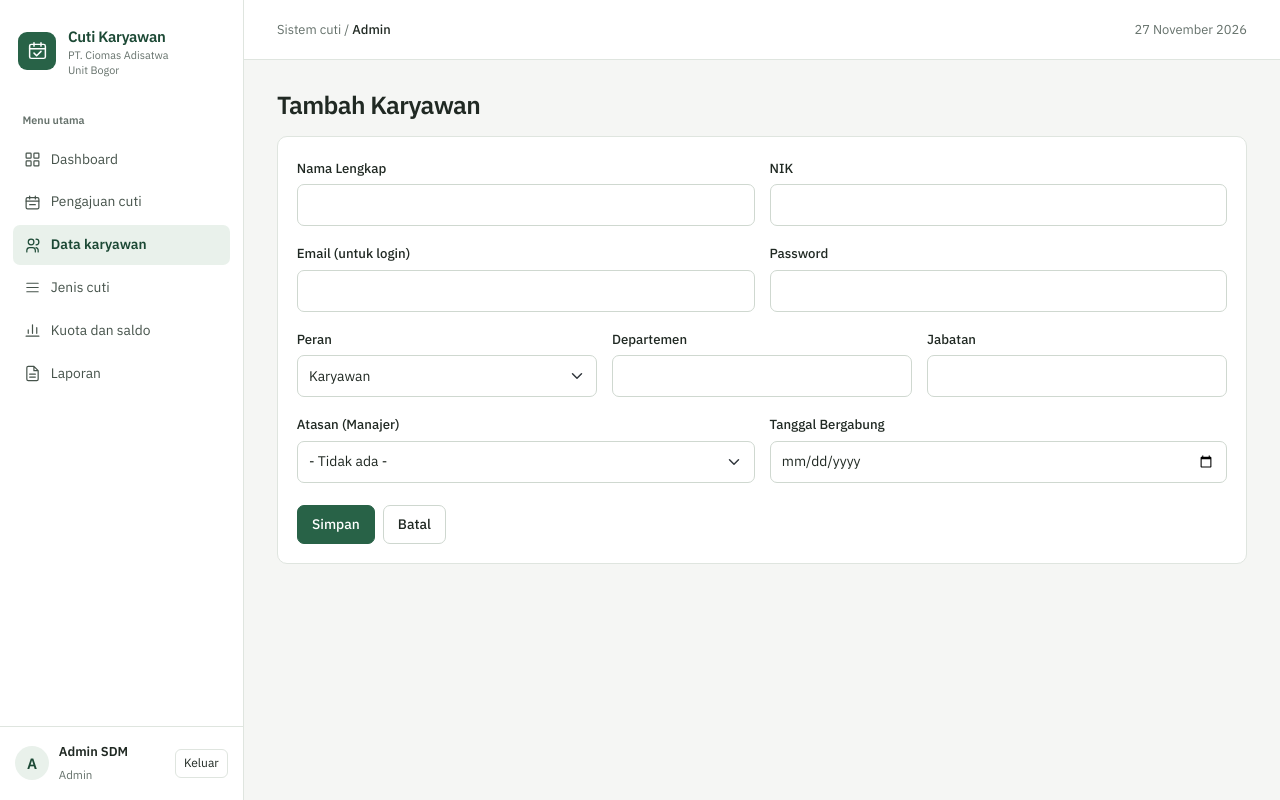
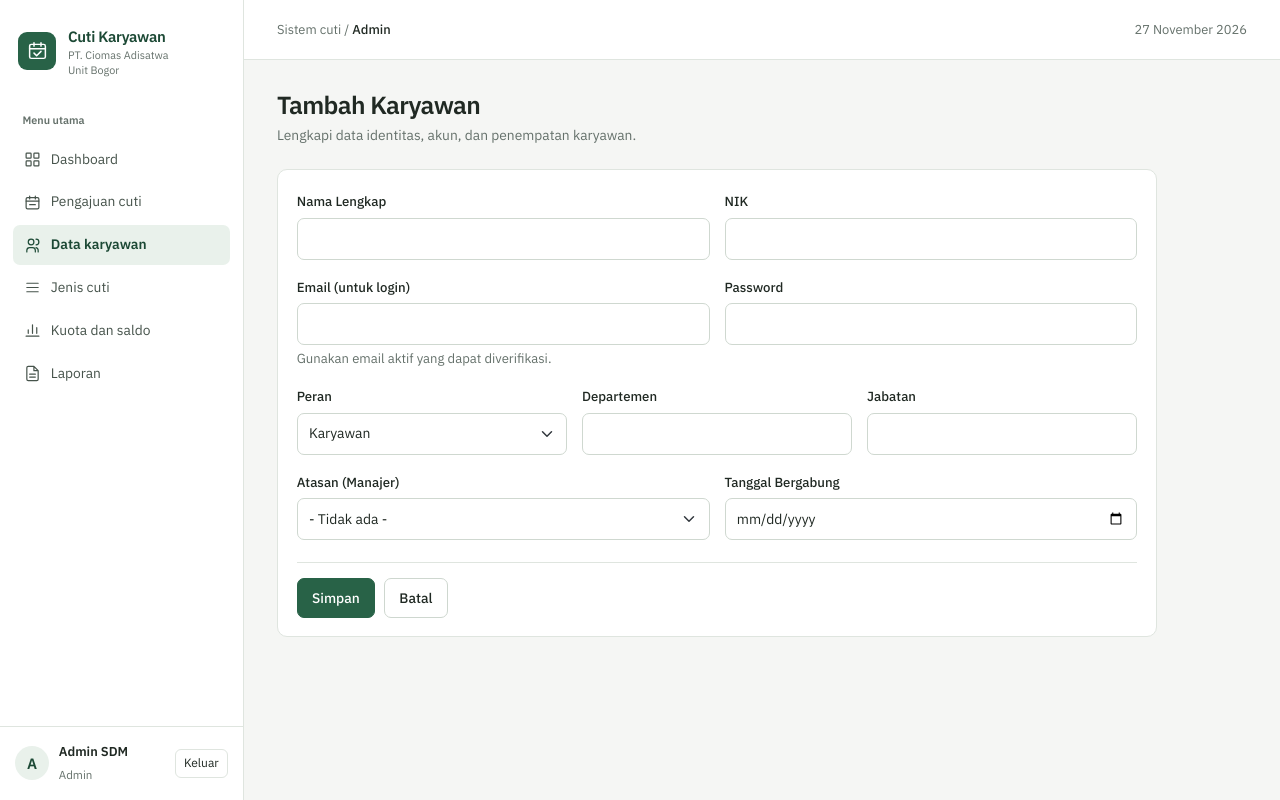
Before and after one commit to fadhilaryasatya123-oss/karyawan, a Laravel app: page /admin/karyawan/create in a window 1280 px wide. Run offline with Laravel 12, Linux system fonts and the light colour scheme; a user stored in the database is signed in; data comes from the database, SQL or seed files in the repository.

Commit message:
Polish HR forms, tables, history and reporting screens

```diff
--- a/resources/views/admin/jenis-cuti/index.blade.php
+++ b/resources/views/admin/jenis-cuti/index.blade.php
@@ -1,8 +1,8 @@
 @extends('layouts.app')
 @section('title', 'Jenis Cuti')
 @section('content')
-<div class="d-flex justify-content-between align-items-center mb-3">
-    <h4 class="mb-0">Jenis Cuti</h4>
+<div class="page-head">
+    <div><h4>Jenis Cuti</h4><p class="page-description">Kelola kategori cuti dan kuota tahunan.</p></div>
     <a href="{{ route('admin.jenis-cuti.create') }}" class="btn btn-primary">Tambah Jenis Cuti</a>
 </div>
 <div class="card"><div class="table-responsive"><table class="table mb-0">
--- a/resources/views/admin/karyawan/form.blade.php
+++ b/resources/views/admin/karyawan/form.blade.php
@@ -1,40 +1,40 @@
 @extends('layouts.app')
 @section('title', $karyawan ? 'Ubah Karyawan' : 'Tambah Karyawan')
 @section('content')
-<h4 class="mb-3">{{ $karyawan ? 'Ubah' : 'Tambah' }} Karyawan</h4>
-<div class="card"><div class="card-body">
+<div class="page-head"><div><h4>{{ $karyawan ? 'Ubah' : 'Tambah' }} Karyawan</h4><p class="page-description">Lengkapi data identitas, akun, dan penempatan karyawan.</p></div></div>
+<div class="card form-panel"><div class="card-body">
 <form method="POST" action="{{ $karyawan ? route('admin.karyawan.update', $karyawan) : route('admin.karyawan.store') }}">
     @csrf @if($karyawan) @method('PUT') @endif
     <div class="row g-3">
-        <div class="col-md-6"><label class="form-label">Nama Lengkap</label>
-            <input name="nama_lengkap" class="form-control" value="{{ old('nama_lengkap', $karyawan->nama_lengkap ?? '') }}" required></div>
-        <div class="col-md-6"><label class="form-label">NIK</label>
-            <input name="nik" class="form-control" value="{{ old('nik', $karyawan->nik ?? '') }}" required></div>
-        <div class="col-md-6"><label class="form-label">Email (untuk login)</label>
-            <input type="email" name="email" class="form-control" value="{{ old('email', $karyawan->user->email ?? '') }}" required></div>
-        <div class="col-md-6"><label class="form-label">Password {{ $karyawan ? '(kosongkan jika tidak diubah)' : '' }}</label>
-            <input type="password" name="password" class="form-control" {{ $karyawan ? '' : 'required' }}></div>
-        <div class="col-md-4"><label class="form-label">Peran</label>
-            <select name="role" class="form-select" required>
+        <div class="col-md-6"><label class="form-label" for="field-nama_lengkap-main">Nama Lengkap</label>
+            <input id="field-nama_lengkap-main" name="nama_lengkap" class="form-control" value="{{ old('nama_lengkap', $karyawan->nama_lengkap ?? '') }}" required></div>
+        <div class="col-md-6"><label class="form-label" for="field-nik-main">NIK</label>
+            <input id="field-nik-main" name="nik" class="form-control" value="{{ old('nik', $karyawan->nik ?? '') }}" required></div>
+        <div class="col-md-6"><label class="form-label" for="field-email-main">Email (untuk login)</label>
+            <input type="email" id="field-email-main" name="email" class="form-control" value="{{ old('email', $karyawan->user->email ?? '') }}" required><div class="form-text">Gunakan email aktif yang dapat diverifikasi.</div></div>
+        <div class="col-md-6"><label class="form-label" for="field-password-main">Password {{ $karyawan ? '(kosongkan jika tidak diubah)' : '' }}</label>
+            <input type="password" id="field-password-main" name="password" class="form-control" {{ $karyawan ? '' : 'required' }}></div>
+        <div class="col-md-4"><label class="form-label" for="field-role-main">Peran</label>
+            <select id="field-role-main" name="role" class="form-select" required>
                 @foreach(['karyawan' => 'Karyawan', 'manajer' => 'Manajer'] as $v => $l)
                     <option value="{{ $v }}" @selected(old('role', $karyawan->user->role ?? 'karyawan') === $v)>{{ $l }}</option>
                 @endforeach
             </select></div>
-        <div class="col-md-4"><label class="form-label">Departemen</label>
-            <input name="departemen" class="form-control" value="{{ old('departemen', $karyawan->departemen ?? '') }}" required></div>
-        <div class="col-md-4"><label class="form-label">Jabatan</label>
-            <input name="jabatan" class="form-control" value="{{ old('jabatan', $karyawan->jabatan ?? '') }}" required></div>
-        <div class="col-md-6"><label class="form-label">Atasan (Manajer)</label>
-            <select name="atasan_id" class="form-select">
+        <div class="col-md-4"><label class="form-label" for="field-departemen-main">Departemen</label>
+            <input id="field-departemen-main" name="departemen" class="form-control" value="{{ old('departemen', $karyawan->departemen ?? '') }}" required></div>
+        <div class="col-md-4"><label class="form-label" for="field-jabatan-main">Jabatan</label>
+            <input id="field-jabatan-main" name="jabatan" class="form-control" value="{{ old('jabatan', $karyawan->jabatan ?? '') }}" required></div>
+        <div class="col-md-6"><label class="form-label" for="field-atasan_id-main">Atasan (Manajer)</label>
+            <select id="field-atasan_id-main" name="atasan_id" class="form-select">
                 <option value="">- Tidak ada -</option>
                 @foreach($manajers as $m)
                     <option value="{{ $m->id }}" @selected((string) old('atasan_id', $karyawan->atasan_id ?? '') === (string) $m->id)>{{ $m->name }}</option>
                 @endforeach
             </select></div>
-        <div class="col-md-6"><label class="form-label">Tanggal Bergabung</label>
-            <input type="date" name="tanggal_bergabung" class="form-control" value="{{ old('tanggal_bergabung', optional($karyawan->tanggal_bergabung ?? null)->format('Y-m-d')) }}" required></div>
+        <div class="col-md-6"><label class="form-label" for="field-tanggal_bergabung-main">Tanggal Bergabung</label>
+            <input type="date" id="field-tanggal_bergabung-main" name="tanggal_bergabung" class="form-control" value="{{ old('tanggal_bergabung', optional($karyawan->tanggal_bergabung ?? null)->format('Y-m-d')) }}" required></div>
     </div>
-    <div class="mt-4 d-flex gap-2">
+    <div class="form-actions">
         <button class="btn btn-primary">Simpan</button>
         <a href="{{ route('admin.karyawan.index') }}" class="btn btn-outline-secondary">Batal</a>
     </div>
--- a/resources/views/admin/saldo/index.blade.php
+++ b/resources/views/admin/saldo/index.blade.php
@@ -1,11 +1,11 @@
 @extends('layouts.app')
 @section('title', 'Kuota Cuti')
 @section('content')
-<h4 class="mb-3">Kuota dan Saldo Cuti</h4>
-<div class="row g-2 mb-3">
+<div class="page-head"><div><h4>Kuota dan Saldo Cuti</h4><p class="page-description">Atur alokasi tahunan dan pantau saldo setiap karyawan.</p></div></div>
+<div class="row g-2 toolbar">
     <div class="col-auto">
         <form method="GET" class="d-flex gap-2">
-            <input type="number" name="tahun" value="{{ $tahun }}" class="form-control" style="width:110px">
+            <input type="number" name="tahun" aria-label="Tahun saldo" value="{{ $tahun }}" class="form-control" style="width:110px">
             <button class="btn btn-outline-secondary">Tampilkan</button>
         </form>
     </div>
--- a/resources/views/karyawan/pengajuan/index.blade.php
+++ b/resources/views/karyawan/pengajuan/index.blade.php
@@ -1,8 +1,8 @@
 @extends('layouts.app')
 @section('title', 'Riwayat Cuti')
 @section('content')
-<div class="d-flex justify-content-between align-items-center mb-3">
-    <h4 class="mb-0">Riwayat Pengajuan Cuti</h4>
+<div class="page-head">
+    <div><h4>Riwayat Pengajuan Cuti</h4><p class="page-description">Lihat status, catatan manajer, dan konfirmasi pengajuan Anda.</p></div>
     <a href="{{ route('karyawan.pengajuan.create') }}" class="btn btn-primary">Ajukan Cuti</a>
 </div>
 <div class="card"><div class="table-responsive"><table class="table mb-0 align-middle">
@@ -27,5 +27,5 @@
         <tr><td colspan="7" class="text-center text-muted">Belum ada pengajuan.</td></tr>
     @endforelse
     </tbody></table></div></div>
-<div class="mt-3">{{ $data->links() }}</div>
+<div class="mt-3">{{ $data->links('pagination::bootstrap-5') }}</div>
 @endsection
--- a/resources/views/manajer/persetujuan/index.blade.php
+++ b/resources/views/manajer/persetujuan/index.blade.php
@@ -1,7 +1,7 @@
 @extends('layouts.app')
 @section('title', 'Pengajuan Menunggu')
 @section('content')
-<h4 class="mb-3">Pengajuan Cuti Menunggu Keputusan</h4>
+<div class="page-head"><div><h4>Pengajuan Cuti Menunggu Keputusan</h4><p class="page-description">Tinjau permintaan cuti dari anggota tim Anda.</p></div></div>
 <div class="card"><div class="table-responsive"><table class="table mb-0 align-middle">
     <thead><tr><th>Karyawan</th><th>Jenis</th><th>Tanggal</th><th>Hari</th><th>Diajukan</th><th></th></tr></thead>
     <tbody>
@@ -14,5 +14,5 @@
         <tr><td colspan="6" class="text-center text-muted">Tidak ada pengajuan menunggu.</td></tr>
     @endforelse
     </tbody></table></div></div>
-<div class="mt-3">{{ $data->links() }}</div>
+<div class="mt-3">{{ $data->links('pagination::bootstrap-5') }}</div>
 @endsection
--- a/resources/views/manajer/persetujuan/riwayat.blade.php
+++ b/resources/views/manajer/persetujuan/riwayat.blade.php
@@ -1,7 +1,7 @@
 @extends('layouts.app')
 @section('title', 'Riwayat Keputusan')
 @section('content')
-<h4 class="mb-3">Riwayat Keputusan</h4>
+<div class="page-head"><div><h4>Riwayat Keputusan</h4><p class="page-description">Lihat keputusan dan status konfirmasi cuti tim.</p></div></div>
 <div class="card"><div class="table-responsive"><table class="table mb-0">
     <thead><tr><th>Karyawan</th><th>Jenis</th><th>Tanggal</th><th>Hari</th><th>Status</th><th>Diputuskan</th><th>Catatan</th></tr></thead>
     <tbody>
@@ -14,5 +14,5 @@
         <tr><td colspan="7" class="text-center text-muted">Belum ada keputusan.</td></tr>
     @endforelse
     </tbody></table></div></div>
-<div class="mt-3">{{ $data->links() }}</div>
+<div class="mt-3">{{ $data->links('pagination::bootstrap-5') }}</div>
 @endsection
```
Also changed, not shown: resources/views/admin/jenis-cuti/form.blade.php (+10 -10 lines), resources/views/admin/karyawan/index.blade.php (+5 -5 lines), resources/views/admin/laporan/index.blade.php (+4 -4 lines), resources/views/admin/pengajuan/index.blade.php (+4 -4 lines), resources/views/karyawan/pengajuan/create.blade.php (+17 -17 lines), resources/views/manajer/persetujuan/show.blade.php (+5 -5 lines).
